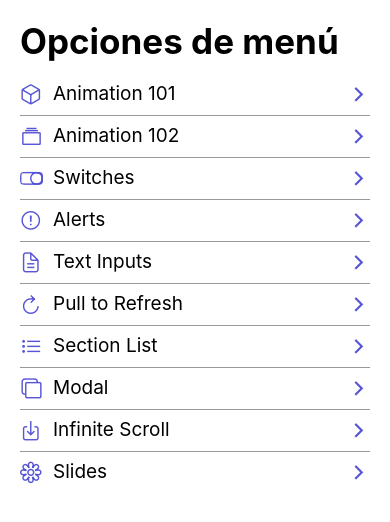
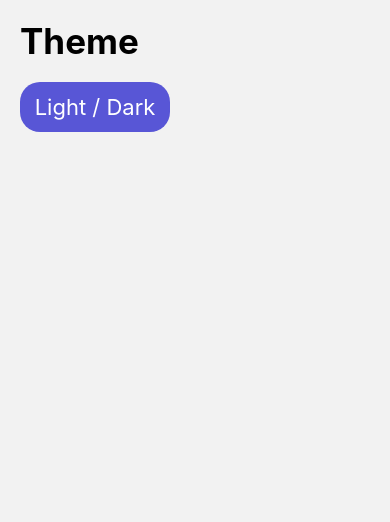
Before and after one commit to Neonikz/react-native-components, a React Native app: screen /ChangeThemeScreen in a window 390 px wide. Shown: the top 522 px of the page. Built offline with nearby package versions, Linux system fonts and the light colour scheme.

Commit message:
context created

```diff
--- a/App.tsx
+++ b/App.tsx
@@ -1,14 +1,34 @@
 import 'react-native-gesture-handler';
 import React from 'react';
 import Navigator from './src/navigation/Navigator';
-import { NavigationContainer } from '@react-navigation/native';
+import { ThemeProvider } from './src/context/themeContext/ThemeContext';
+
+// const customTheme: Theme = {
+//   dark: true,
+//   colors: {
+//     ...DarkTheme.colors
+//     // primary: 'string',
+//     // background: 'string',
+//     // card: 'string',
+//     // text: 'string',
+//     // border: 'string',
+//   }
+// }
 
 const App = () => {
   return (
-    <NavigationContainer>
+    <AppState>
       <Navigator />
-    </NavigationContainer>
+    </AppState>
   );
 };
 
+const AppState = ({ children }: any) => {
+  return (
+    <ThemeProvider>
+      {children}
+    </ThemeProvider>
+  )
+}
+
 export default App;
--- a/src/components/FlatListMenuItem.tsx
+++ b/src/components/FlatListMenuItem.tsx
@@ -12,6 +12,7 @@
 const FlatListMenuItem = ({ menuItem }: FlatListMenuItemProps) => {
 
     const navigation = useNavigation()
+    // const { colors } = useTheme()
 
     return (
         <TouchableOpacity
--- /dev/null
+++ b/src/context/themeContext/ThemeContext.tsx
@@ -0,0 +1,32 @@
+import React, { createContext } from 'react'
+
+interface ThemeContextProps {
+    theme: any;
+    setDarkTheme: () => void;
+    setLightTheme: () => void;
+}
+
+export const ThemeContext = createContext({} as ThemeContextProps);
+
+export const ThemeProvider = ({ children }: any) => {
+
+    const theme = {}
+
+    const setDarkTheme = () => {
+
+    }
+    const setLightTheme = () => {
+
+    }
+
+
+    return (
+        <ThemeContext.Provider value={{
+            theme,
+            setDarkTheme,
+            setLightTheme,
+        }}>
+            {children}
+        </ThemeContext.Provider>
+    )
+}
--- a/src/data/menuItems.tsx
+++ b/src/data/menuItems.tsx
@@ -51,4 +51,9 @@
         icon: 'flower-outline',
         component: 'SlidesScreen'
     },
+    {
+        name: 'Themes',
+        icon: 'flask-outline',
+        component: 'ChangeThemeScreen'
+    },
 ]
--- a/src/navigation/Navigator.tsx
+++ b/src/navigation/Navigator.tsx
@@ -11,17 +11,20 @@
 import { ModalScreen } from '../screens/ModalScreen';
 import { InfiniteScrollScreen } from '../screens/InfiniteScrollScreen';
 import { SlidesScreen } from '../screens/SlidesScreen';
+import { ChangeThemeScreen } from '../screens/ChangeThemeScreen';
+import { NavigationContainer } from '@react-navigation/native';
 
 const Stack = createStackNavigator();
 
 const Navigator = () => {
     return (
+        <NavigationContainer>
             <Stack.Navigator
                 screenOptions={{
                     headerShown: false,
-                cardStyle: {
-                    backgroundColor: '#fff'
-                }
+                    // cardStyle: {
+                    //     backgroundColor: '#fff'
+                    // }
                 }}
             >
                 <Stack.Screen name="HomeScreen" component={HomeScreen} />
@@ -35,7 +38,9 @@
                 <Stack.Screen name="ModalScreen" component={ModalScreen} />
                 <Stack.Screen name="InfiniteScrollScreen" component={InfiniteScrollScreen} />
                 <Stack.Screen name="SlidesScreen" component={SlidesScreen} />
+                <Stack.Screen name="ChangeThemeScreen" component={ChangeThemeScreen} />
             </Stack.Navigator>
+        </NavigationContainer>
     );
 }
 
--- /dev/null
+++ b/src/screens/ChangeThemeScreen.tsx
@@ -0,0 +1,38 @@
+import React, { useContext } from 'react'
+import { Text, TouchableOpacity, View } from 'react-native'
+import { styles } from '../theme/appTheme'
+import { HeaderTitle } from '../components/HeaderTitle'
+import { ThemeContext } from '../context/themeContext/ThemeContext'
+
+export const ChangeThemeScreen = () => {
+
+    const { setDarkTheme } = useContext(ThemeContext)
+
+    return (
+        <View
+            style={styles.globalMargin}
+        >
+            <HeaderTitle title='Theme' />
+
+            <TouchableOpacity
+                onPress={setDarkTheme}
+                style={{
+                    backgroundColor: '#5856D6',
+                    justifyContent: 'center',
+                    width: 150,
+                    height: 50,
+                    borderRadius: 20
+                }}
+                activeOpacity={0.8}
+            >
+                <Text style={{
+                    color: '#fff',
+                    textAlign: 'center',
+                    fontSize: 22,
+                }}>
+                    Light / Dark
+                </Text>
+            </TouchableOpacity>
+        </View>
+    )
+}
```
Also changed, not shown: src/context/themeContext/themeReducer.tsx (added). Lines whose indentation alone changed are shown as unchanged.
